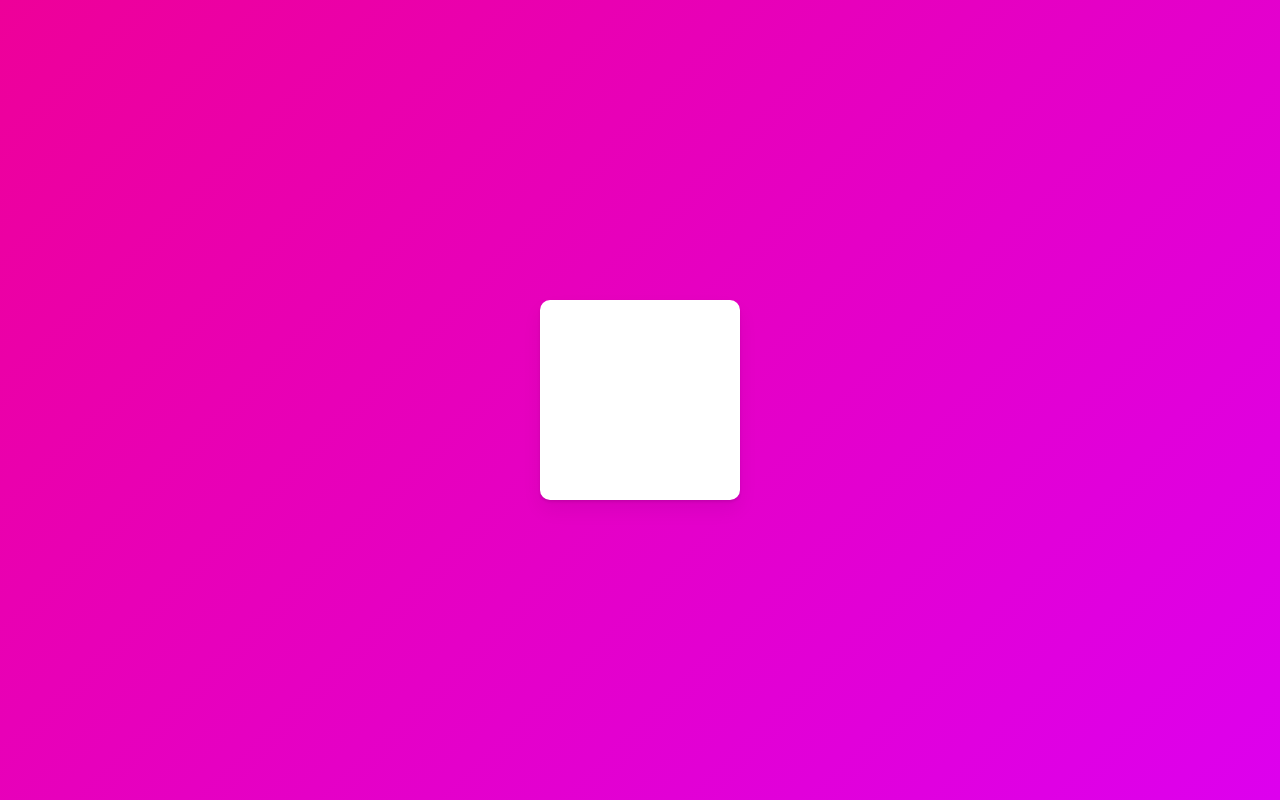
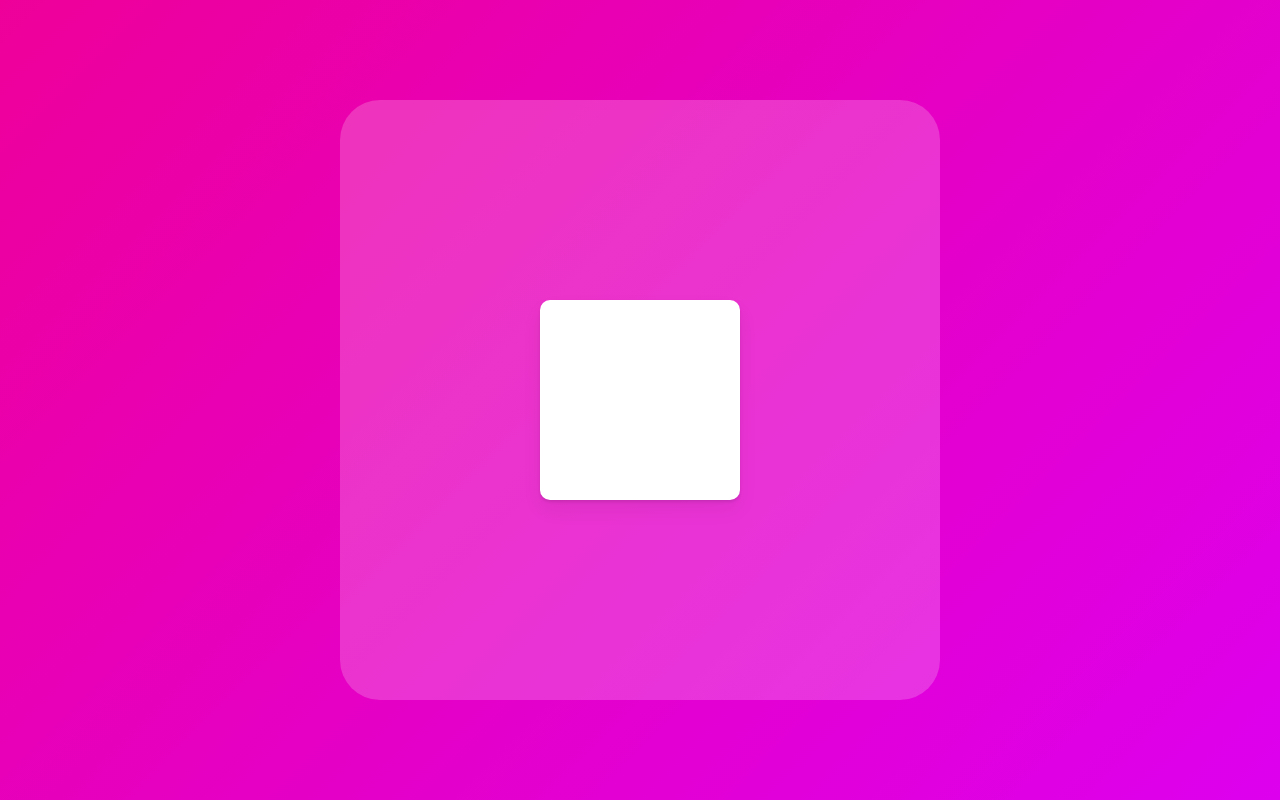
Before and after one commit to DevelopJKong/nomad-react-master, a React (Create React App) app: page / in a window 1280 px wide. Built offline with nearby package versions, Linux system fonts and the light colour scheme.

Commit message:
#7.6 Gestures part Two 완료

```diff
--- a/src/App.tsx
+++ b/src/App.tsx
@@ -1,5 +1,6 @@
 import styled from "styled-components";
 import { motion } from "framer-motion";
+import { useRef } from "react";
 
 const Wrapper = styled.div`
   height: 100vh;
@@ -8,6 +9,19 @@
   justify-content: center;
   align-items: center;
 `;
+
+const BiggerBox = styled.div`
+  width: 600px;
+  height: 600px;
+  background-color:rgba(255,255,255,0.2);
+  border-radius: 40px;
+  display:flex;
+  justify-content:center;
+  align-items:center;
+  /*overflow:hidden;*/
+`;
+
+
 
 const Box = styled(motion.div)`
   width: 200px;
@@ -18,21 +32,27 @@
 `;
 
 const boxVariants = {
-  hover: { scale: 1.5, rotateZ: 90 },
+  hover: { scale: 0.8, rotateZ: 90 },
   click: { scale: 1, borderRadius: "100px" },
   drag: { backgroundColor: "rgb(46,204,113)", transition: { duration: 0.5 } },
 };
 
 function App() {
+  const biggerBoxRef = useRef<HTMLDivElement>(null)
   return (
     <Wrapper>
+      <BiggerBox ref={biggerBoxRef}>
       <Box
         drag
+        dragSnapToOrigin
+        dragElastic={0.5}
+        dragConstraints={biggerBoxRef}
         variants={boxVariants}
         whileHover="hover"
         whileDrag="drag"
         whileTap="click"
       />
+      </BiggerBox>
     </Wrapper>
   );
 }
```
